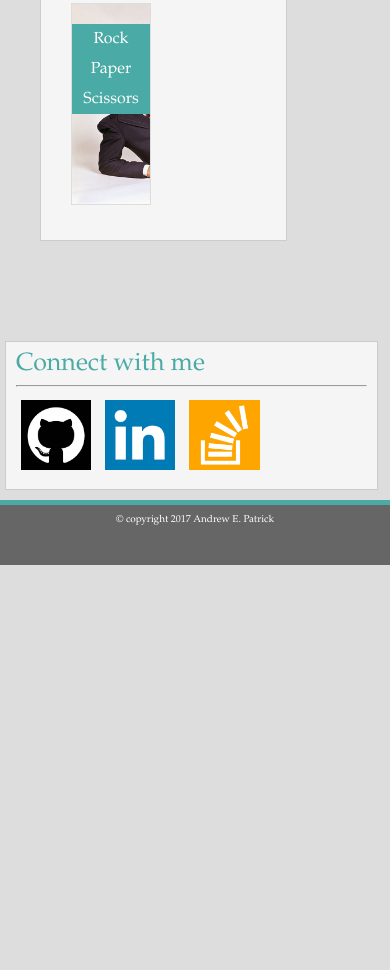
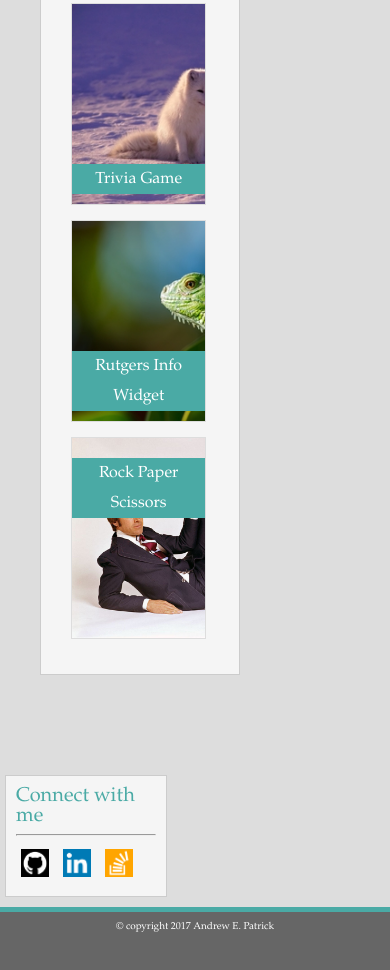
Before and after one commit to Patrickae/Responsive-Portfolio, a plain HTML site: page portfolio.html in a window 390 px wide. Shown: the part 669-1639 px from the top of the page. Before the commit the page ends 1234 px from the top, so only its background shows below. Drawn offline with Linux system fonts and the light colour scheme.

Commit message:
progress save

```diff
--- a/assets/css/style.css
+++ b/assets/css/style.css
@@ -248,7 +248,10 @@ body{ width: 640px; }
 
 @media screen and (max-width: 640px){
 
-body{ width: 100%; }
+body{ width: 100%;
+	padding:0;
+	margin:0;
+	}
 
 #header{ width:100%;
 		position:static;
@@ -262,17 +265,26 @@ body{ width: 100%; }
 h1 { position:static;
 	clear:both;
 	width:100%;
-	margin:0; }
+	margin:0;
+	 }
 
 li { float:left;
-margin}
+width:33%;}
 
 #index-content{ width: 90%;
 				float:left;
-				margin: 10px 5px 10px 5px;}
+				margin: 3% 1% 3% 1%;}
 
 #mylinks{ width: 90%;
 				float:left;
 				margin: 10px 5px 10px 5px;}
 
+#portfolio-content { width: 38%; }
+
+#portfolio-content div { width:90%; }
+
+#portfolio-aside{ width:40%;
+					float:left; }
+#portfolio-aside h3{ font-size:20px; }
+
 }
--- a/portfolio.html
+++ b/portfolio.html
@@ -68,7 +68,7 @@
 
 	</nav>
 
-
+<div id="portfolio-aside">
 <aside id="mylinks">
 
 		<h3>Connect with me</h3>
@@ -81,7 +81,7 @@
 		<a href="http://stackoverflow.com/users/7433009/a-patrick" target="_blank"><img src="assets/images/stackoverflow.png" alt="Stack Overflow"></a>
 
 </aside>
-
+</div>
 
 
 
```
